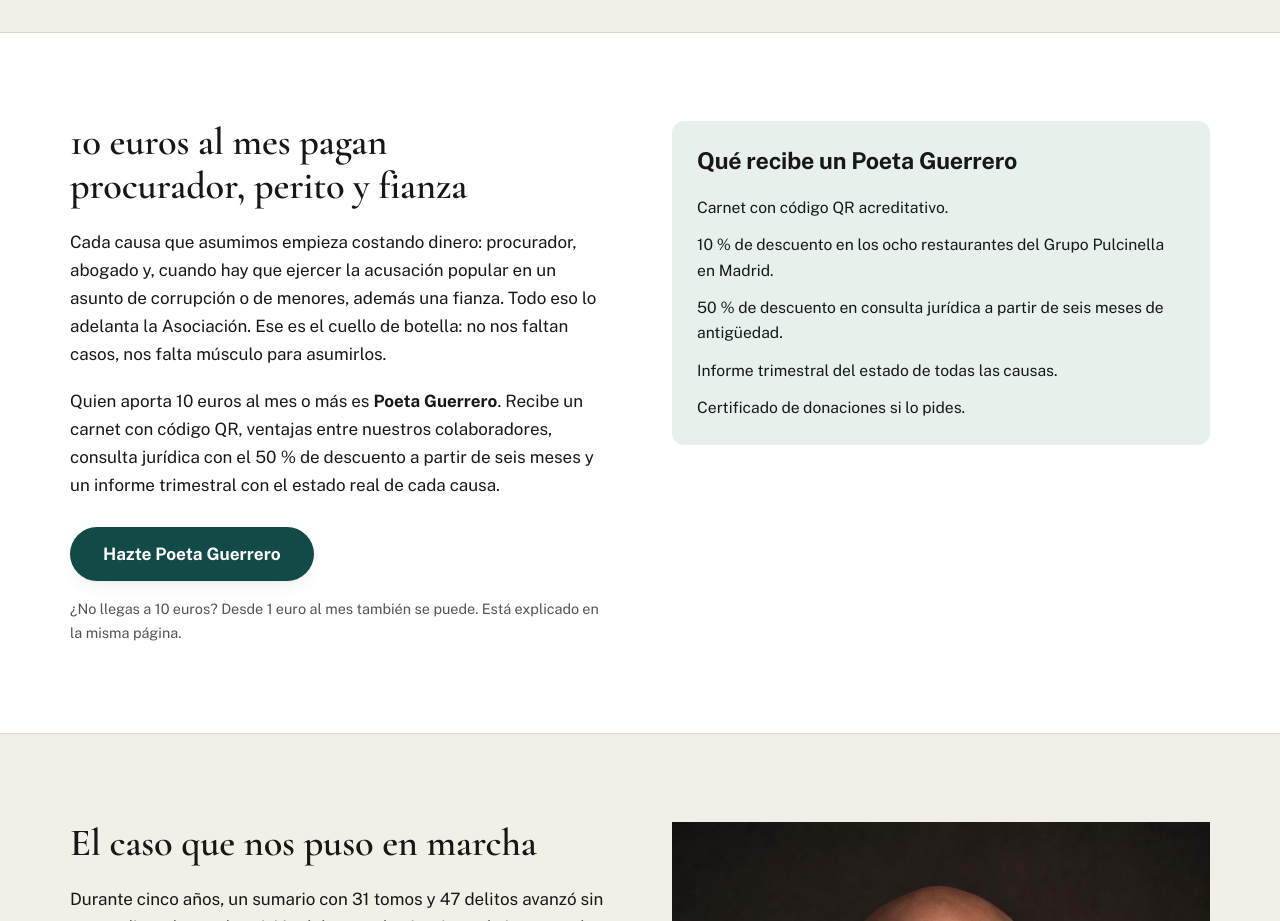
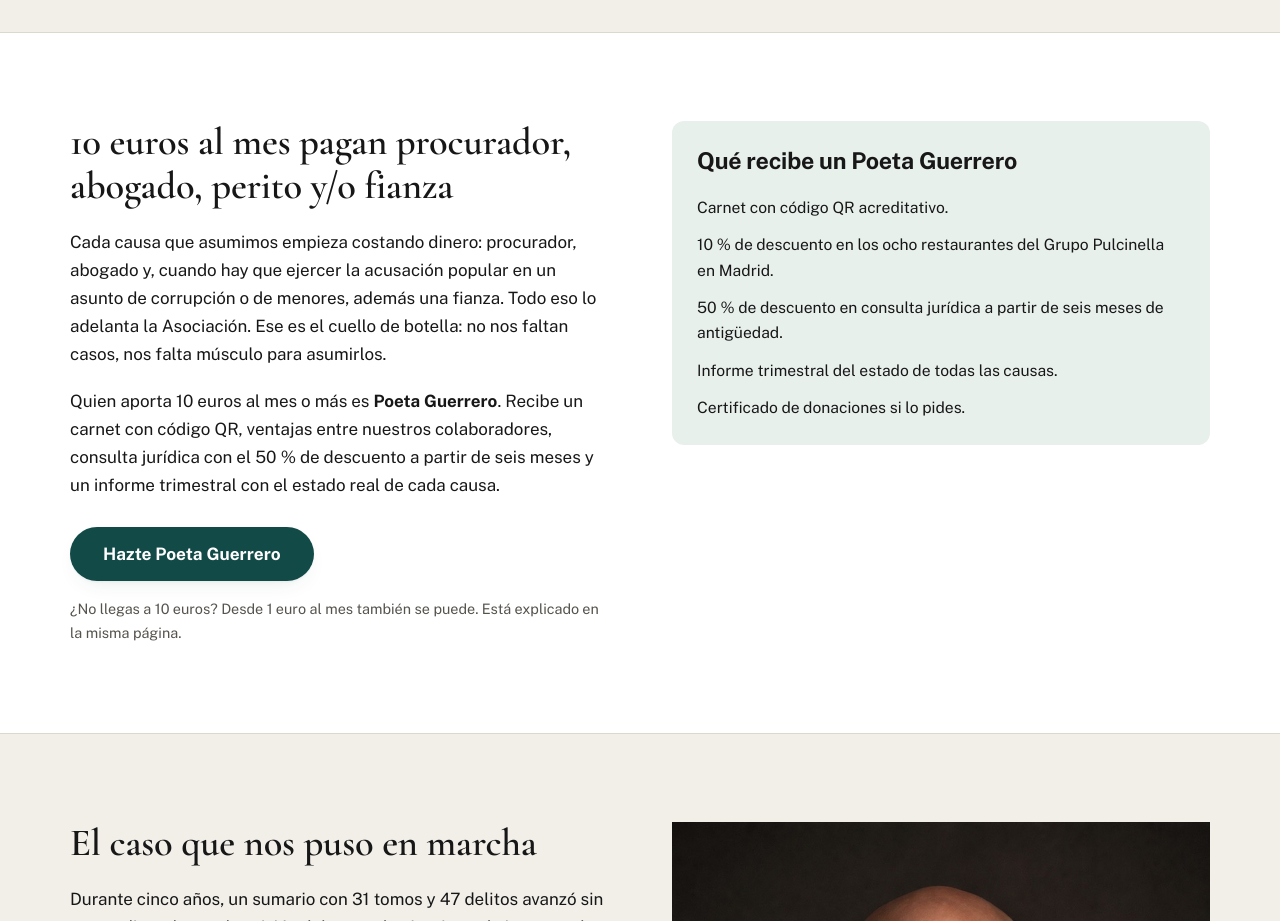
Before and after one commit to Asociacion-Justicia-Poetica/asociacionjusticiapoetica.github.io, a website: page index.html in a window 1280 px wide. Shown: the part 2280-3201 px from the top of the page. Drawn offline with Linux system fonts and the light colour scheme.

Commit message:
El abogado entra en el titular de la portada
"10 euros al mes pagan procurador, abogado, perito y/o fianza". Faltaba
justo el gasto que la Asociación asume en todas las causas.

Co-Authored-By: Claude Opus 5 <noreply@anthropic.com>

```diff
--- a/index.html
+++ b/index.html
@@ -145,7 +145,7 @@
   <section style="background:var(--surface);border-block:1px solid var(--line)">
     <div class="wrap split">
       <div>
-        <h2>10 euros al mes pagan procurador, perito y fianza</h2>
+        <h2>10 euros al mes pagan procurador, abogado, perito y/o fianza</h2>
         <p>Cada causa que asumimos empieza costando dinero: procurador, abogado y, cuando hay que ejercer la acusación popular en un asunto de corrupción o de menores, además una fianza. Todo eso lo adelanta la Asociación. Ese es el cuello de botella: no nos faltan casos, nos falta músculo para asumirlos.</p>
         <p>Quien aporta 10 euros al mes o más es <strong>Poeta Guerrero</strong>. Recibe un carnet con código QR, ventajas entre nuestros colaboradores, consulta jurídica con el 50 % de descuento a partir de seis meses y un informe trimestral con el estado real de cada causa.</p>
         <div class="btn-row" style="margin-top:1.75rem">
```
